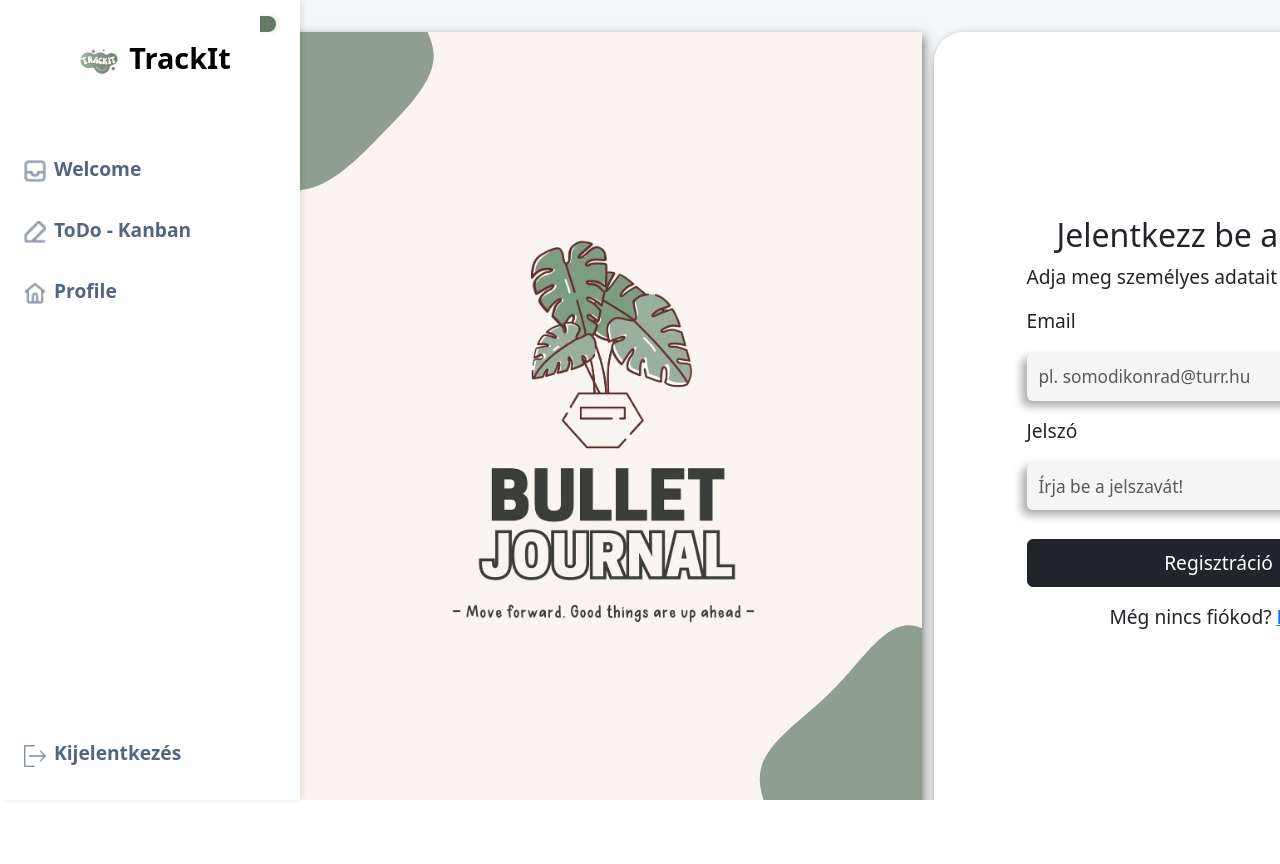
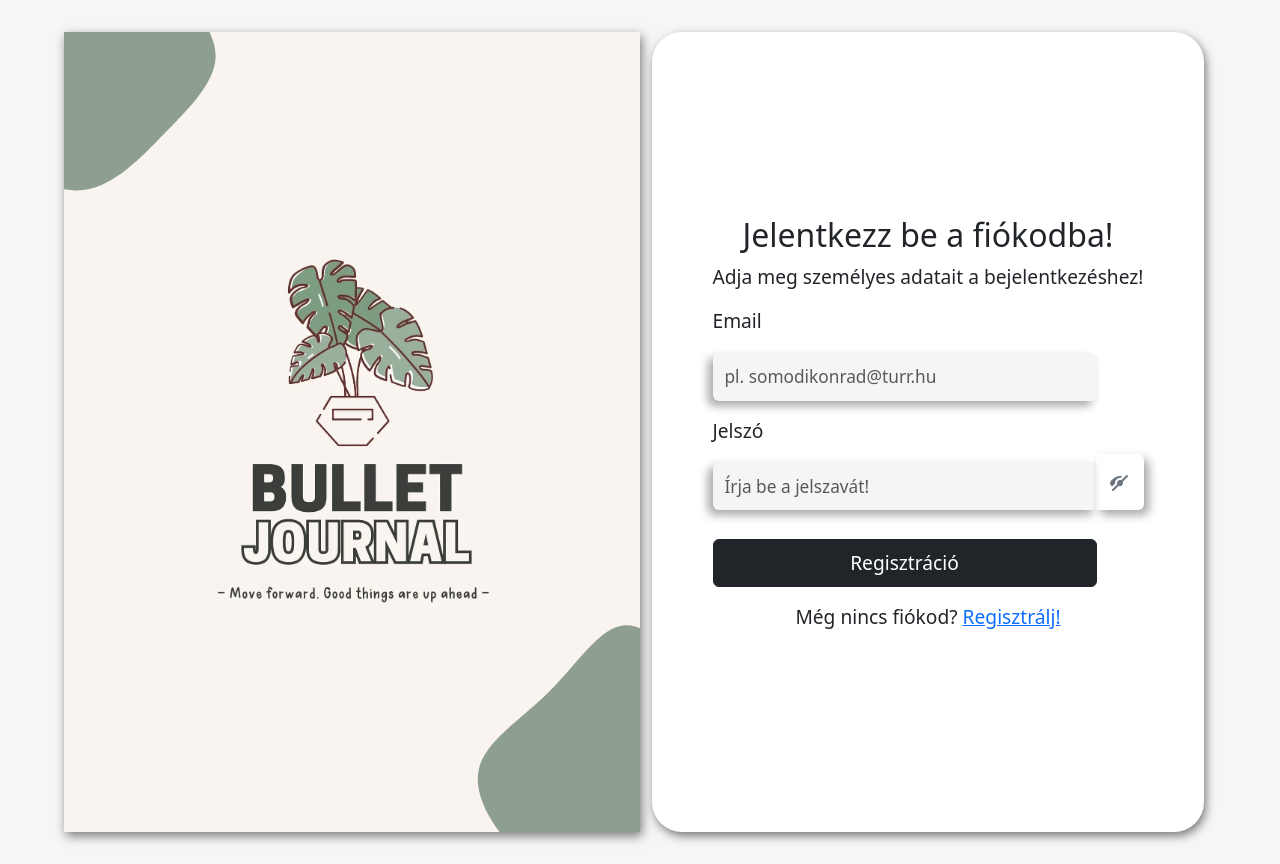
Before and after one commit to dzsofri/TrackIt, an Angular app in the folder TrackIt/: page /login in a window 1280 px wide. Before the commit the page ends 800 px from the top, so only its background shows below. Built offline with nearby package versions, Linux system fonts and the light colour scheme.

Commit message:
sidebar megjelintese

```diff
--- a/TrackIt/src/app/app.component.html
+++ b/TrackIt/src/app/app.component.html
@@ -1,10 +1,9 @@
 <div class="app-container">
-  <div class="position-relative">
+  <div class="position-relative" [ngClass]="{ 'hidden-sidebar': !showSidebar }">
     <app-sidebar
       [isSidebarCollapsed]="isSidebarCollapsed"
       (sidebarToggle)="onSidebarToggle()"
-    >
-    </app-sidebar>
+    ></app-sidebar>
     <button
       class="sidebar-toggle-btn"
       [ngClass]="{ 'sidebar-collapsed': isSidebarCollapsed }"
@@ -18,7 +17,7 @@
     </button>
   </div>
 
-  <main class="content" [ngClass]="{ 'content-expanded': isSidebarCollapsed }">
+  <main class="content" [ngClass]="{ 'content-expanded': !showSidebar }">
     <div class="content-inner"><router-outlet/></div>
   </main>
 </div>
--- a/TrackIt/src/app/app.component.scss
+++ b/TrackIt/src/app/app.component.scss
@@ -1,31 +1,31 @@
 .app-container {
   display: flex;
-  height: 100vh;
+
   overflow: hidden;
 }
 
 .content {
   flex-grow: 1;
-  margin-left: 250px;
+  margin-left: 250px; // Alapértelmezett szélesség, amikor a sidebar látható
   transition: all 0.3s ease-in-out;
   background-color: #f4f6f7;
   overflow-y: auto;
 
   &-inner {
     padding: 2rem;
-    max-width: 1200px;
+    max-width: 100%;
     margin: 0 auto;
   }
 
   &-expanded {
-    margin-left: 50px;
+    margin-left: 0px; // Amikor a sidebar össze van csukva
   }
 }
 
 .sidebar-toggle-btn {
   position: absolute;
   top: 1rem;
-  left: 260px; // Default position when sidebar is expanded
+  left: 260px; // Alapértelmezett pozíció, amikor a sidebar nincs összehúzva
   background-color: #627966;
   border: none;
   color: #fff;
@@ -42,6 +42,10 @@
   }
 
   &.sidebar-collapsed {
-    left: 20px; // Position when sidebar is collapsed
+    left: 20px; // A gomb helyzete, amikor a sidebar össze van csukva
   }
 }
+
+.hidden-sidebar {
+  display: none; // A sidebar elrejtése, ha el van rejtve
+}
--- a/TrackIt/src/app/app.component.ts
+++ b/TrackIt/src/app/app.component.ts
@@ -1,26 +1,39 @@
-import { Component } from '@angular/core';
+import { Component, OnInit } from '@angular/core';
 import { NavigationEnd, Router } from '@angular/router';
 import { CommonModule } from '@angular/common';
 import { HttpClientModule } from '@angular/common/http';
-
 import { filter } from 'rxjs';
-import { ChangeDetectorRef } from '@angular/core';
-import { RouterModule } from '@angular/router'; // Importáljuk a RouterModule-t
+import { RouterModule } from '@angular/router';
 import { SidebarComponent } from './components/sidebar/sidebar.component';
 
 @Component({
   selector: 'app-root',
   standalone: true,
-  imports: [CommonModule, HttpClientModule, SidebarComponent, RouterModule], // Hozzáadjuk a RouterModule-t
+  imports: [CommonModule, HttpClientModule, SidebarComponent, RouterModule],
   templateUrl: './app.component.html',
   styleUrls: ['./app.component.scss'],
 })
-export class AppComponent {
+export class AppComponent implements OnInit {
   isSidebarCollapsed: boolean = false;  // Alapértelmezett, hogy a sidebar nem össze van csukva
+  showSidebar: boolean = true;  // A változó, ami meghatározza, hogy látható-e a sidebar
+
+  constructor(private router: Router) {}
 
   // Funkció a sidebar összecsukásához
   onSidebarToggle() {
     this.isSidebarCollapsed = !this.isSidebarCollapsed;
   }
+
+  ngOnInit() {
+    // Figyeljük a navigációs eseményeket, és ennek megfelelően döntünk a sidebar megjelenítéséről
+    this.router.events.pipe(
+      filter(event => event instanceof NavigationEnd)
+    ).subscribe(() => {
+      const currentRoute = this.router.url;  // Az aktuális URL lekérése
+      // Ha az aktuális oldal nem tartozik a megjelenítendő oldalak közé, elrejtjük a sidebar-t
+      this.showSidebar = !['/login', '/register'].includes(currentRoute);
+    });
+  }
+
   title = 'TrackIt';
 }
--- a/TrackIt/src/app/components/login/login.component.scss
+++ b/TrackIt/src/app/components/login/login.component.scss
@@ -1,5 +1,5 @@
 html, body {
-    height: 100%;
+  height: 100% !important;
     margin: 0;
     display: flex;
     justify-content: center;
@@ -11,9 +11,9 @@ html, body {
   /* A container-fluid elem teljes szélességű és magasságú */
   .container-fluid {
     display: flex;
-    height: 100vh;
-    width: 100vw;
+    width: 90vw;
     padding: 0;
+    height: 100% !important;
   }
 
   /* A row elem középre igazítja a tartalmat */
```
